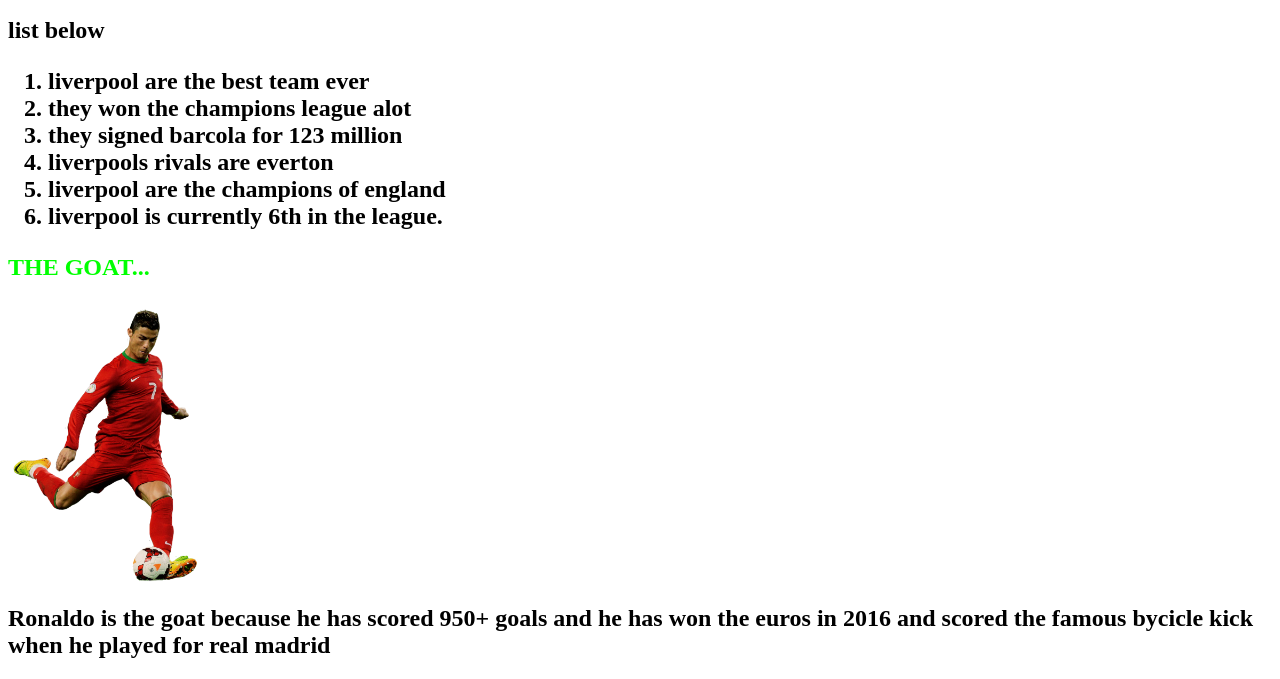
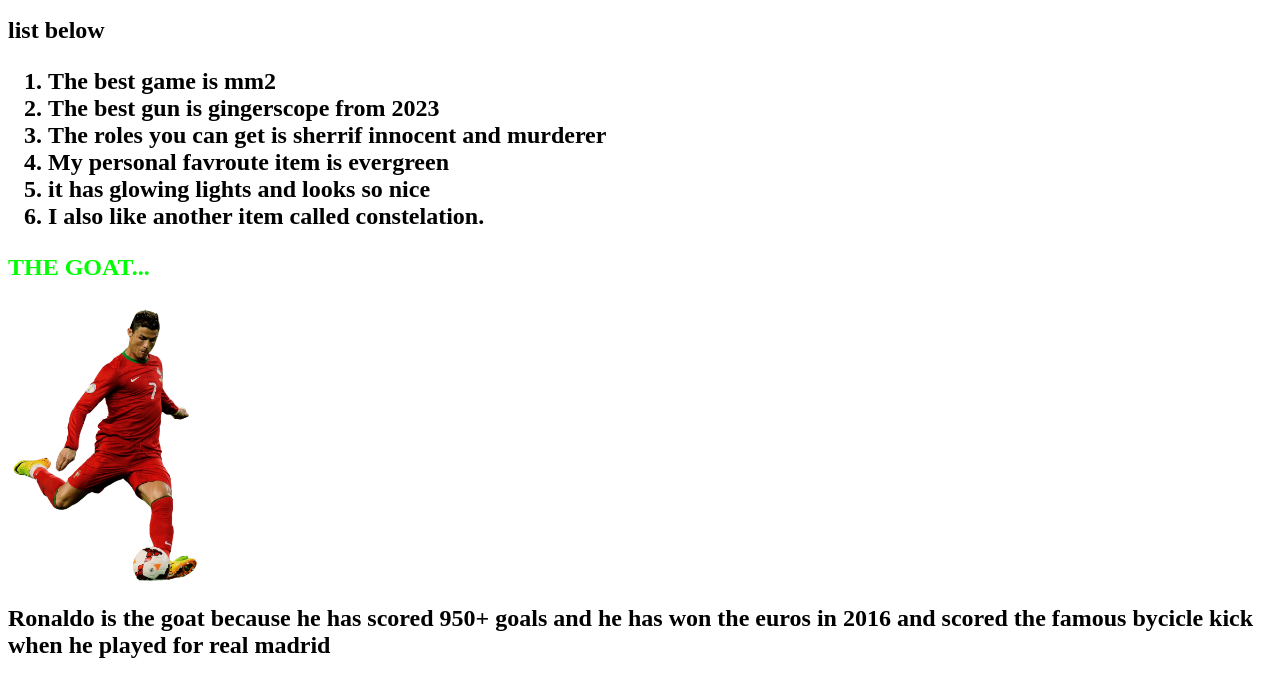
Before and after one commit to ek10998-source/Elias_pagee, a plain HTML site: page page2.html in a window 1280 px wide. Shown: the part 136-815 px from the top of the page. Drawn offline with Linux system fonts and the light colour scheme.

Commit message:
Update page2.html

```diff
--- a/page2.html
+++ b/page2.html
@@ -11,12 +11,12 @@
 
 <h2> list below <h2>
 <ol>
-    <li>liverpool are the best team ever </li>
-<li> they won the champions league alot </li>
-<li> they signed barcola for 123 million </li>
-<li>liverpools rivals are everton </li>
-<li>liverpool are the champions of england </li>
-<li>liverpool is currently 6th in the league. </li>
+    <li>The best game is mm2 </li>
+<li> The best gun is gingerscope from 2023 </li>
+<li> The roles you can get is sherrif innocent and murderer </li>
+<li> My personal favroute item is evergreen </li>
+<li> it has glowing lights and looks so nice </li>
+<li> I also like another item called constelation. </li>
    </ol>
 
 <h2 style="color:lime">THE GOAT...</h2>
```
